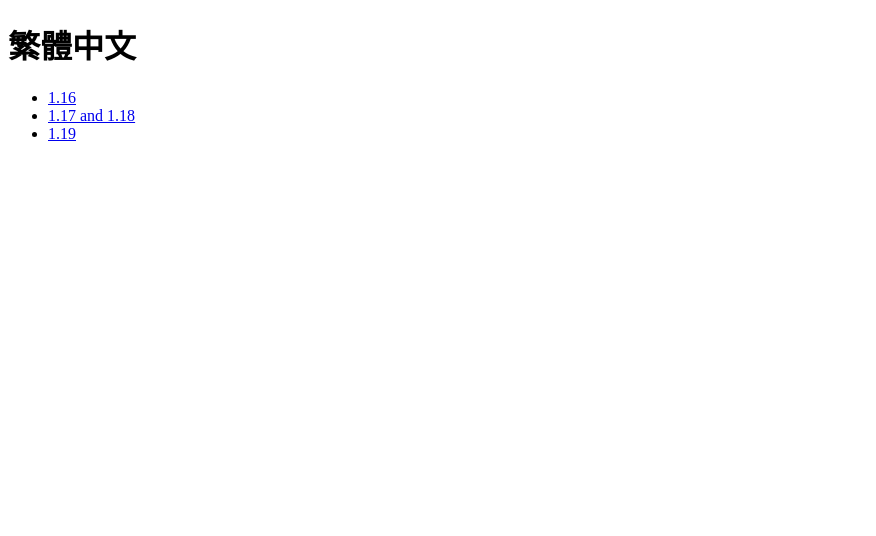
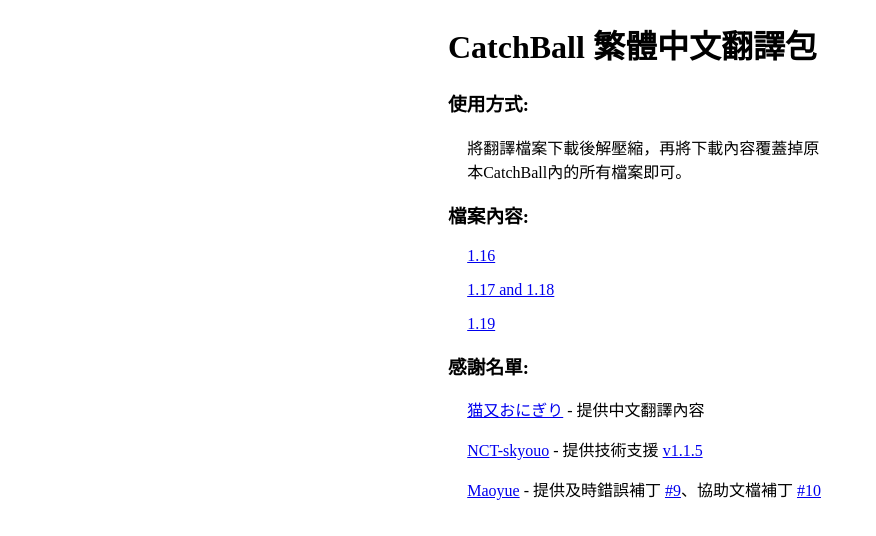
Before and after one commit to NUTT1101/nutt1101.github.io, a plain HTML site: page catchball/lang/zh_tw/index.html in a window 1280 px wide. Shown: the whole page, without its empty margins (0-876 px from the left). Drawn offline with Linux system fonts and the light colour scheme.

Commit message:
update files

```diff
--- a/catchball/lang/zh_tw/index.html
+++ b/catchball/lang/zh_tw/index.html
@@ -6,12 +6,39 @@
     <meta name="viewport" content="width=device-width, initial-scale=1.0">
     <title>CatchBall Translation File</title>
 </head>
+
+<style>
+    body {
+        text-align: left;
+        width: 30%;
+        margin: 0 auto;
+    }
+
+    #content {
+        margin-left: 5%;
+    }
+</style>
+
 <body>
-    <h1><b>繁體中文</b></h1>
-    <ul>
-        <li><a href="https://nutt1101.github.io/catchball/lang/zh_tw/1_16.zip">1.16</a></li>
-        <li><a href="https://nutt1101.github.io/catchball/lang/zh_tw/1_17&18.zip">1.17 and 1.18</a></li>
-        <li><a href="https://nutt1101.github.io/catchball/lang/zh_tw/1_19.zip">1.19</a></li>
-    </ul>
+    <h1>CatchBall 繁體中文翻譯包</h1>
+    <h3>使用方式:</h3>
+    <div id="content">
+        <p>將翻譯檔案下載後解壓縮，再將下載內容覆蓋掉原本CatchBall內的所有檔案即可。</p>
+    </div>
+
+    <h3><b>檔案內容:</b></h3>
+    <div id="content">
+        <p><a href="https://nutt1101.github.io/catchball/lang/zh_tw/1_16.zip">1.16</a></p>
+        <p><a href="https://nutt1101.github.io/catchball/lang/zh_tw/1_17&18.zip">1.17 and 1.18</a></p>
+        <p><a href="https://nutt1101.github.io/catchball/lang/zh_tw/1_19.zip">1.19</a></p>
+    </div>
+
+    <h3><b>感謝名單:</b></h3>
+    <div id="content">
+        <p><a href="https://github.com/haer0248">猫又おにぎり</a> - 提供中文翻譯內容</p>
+        <p><a href="https://github.com/NCT-skyouo">NCT-skyouo</a> - 提供技術支援 <a href="https://github.com/NUTT1101/CatchBall/releases/tag/v.1.1.5">v1.1.5</a></p>
+        <p><a href="https://github.com/MagicTeaMC">Maoyue</a> - 提供及時錯誤補丁 <a href="https://github.com/NUTT1101/CatchBall/issues/9">#9</a>、協助文檔補丁 <a href="https://github.com/NUTT1101/CatchBall/pull/10">#10</a></p>
+    </div>
+
 </body>
 </html>
```
Also changed, not shown: data/image.json (deleted, +0 -9 lines), 3 other files.
